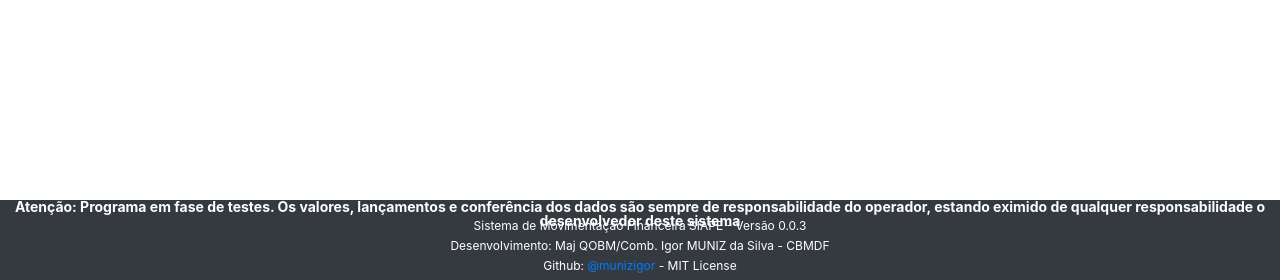
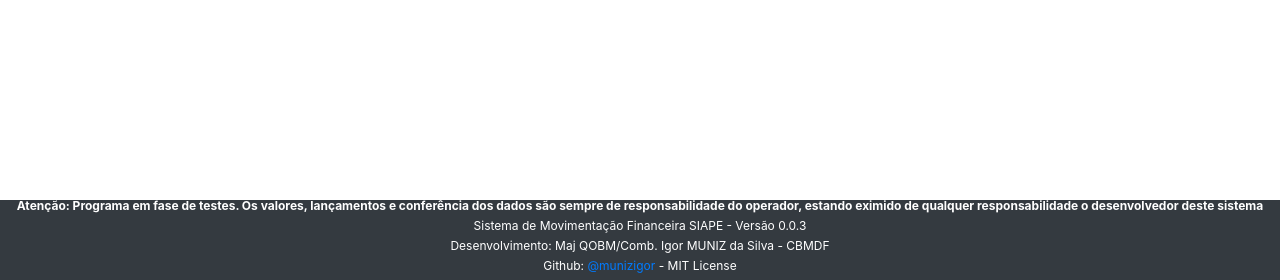
Before and after one commit to munizigor/sismovfin, a Django app: page / in a window 1280 px wide. Shown: the part 520-800 px from the top of the page. Run offline with Django 3.2, Linux system fonts and the light colour scheme; some libraries are stand-ins or nearby versions.

Commit message:
Atualizado footer

```diff
--- a/macros_siape/templates/base.html
+++ b/macros_siape/templates/base.html
@@ -64,7 +64,7 @@
 
 
 	<footer>
-		<p style="font-size: 14px;"><b>Atenção: Programa em fase de testes. Os valores, lançamentos e conferência dos dados são sempre de responsabilidade do operador,
+		<p style="font-size: 12px;"><b>Atenção: Programa em fase de testes. Os valores, lançamentos e conferência dos dados são sempre de responsabilidade do operador,
 			estando eximido de qualquer responsabilidade o desenvolvedor deste sistema</b></p>
 		<p>Sistema de Movimentação Financeira SIAPE - Versão 0.0.3</p>
 		<p>Desenvolvimento: Maj QOBM/Comb. Igor MUNIZ da Silva - CBMDF</p>
```
Also changed, not shown: macros_siape/static/css/base.css (line endings or trailing spaces).
